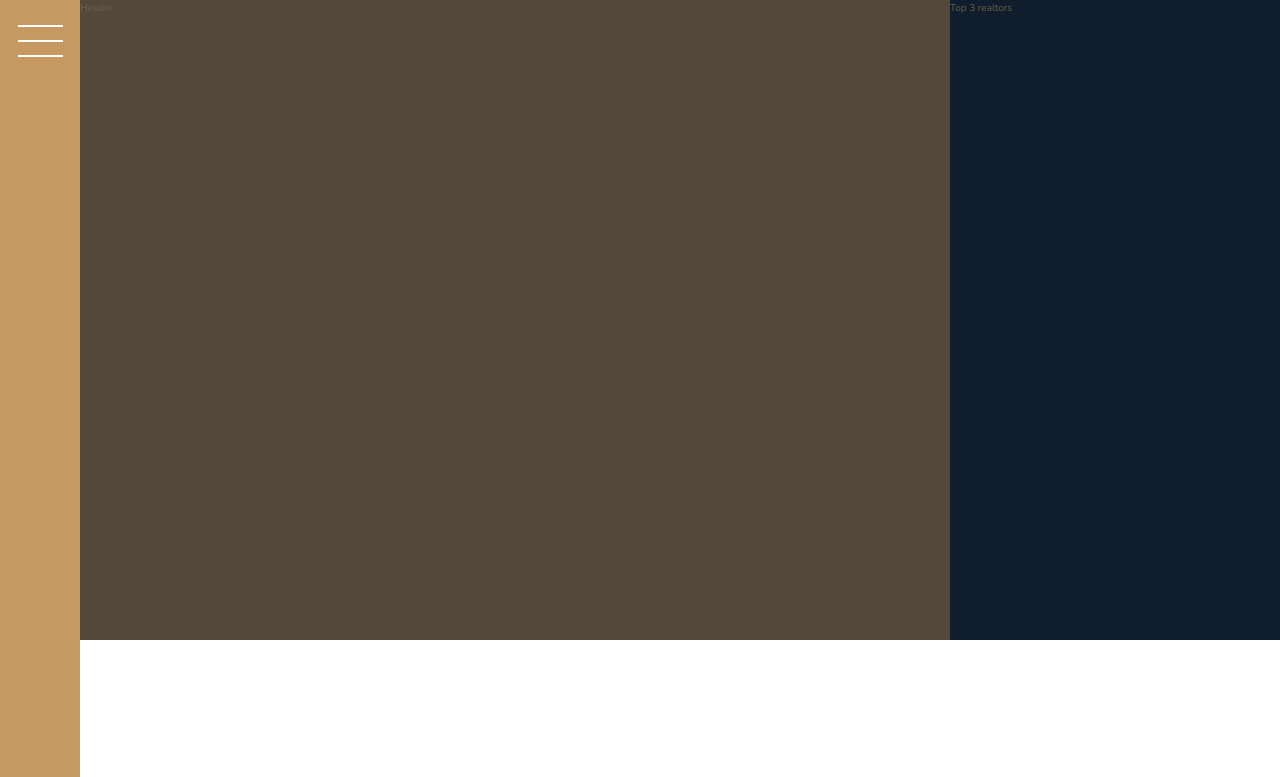
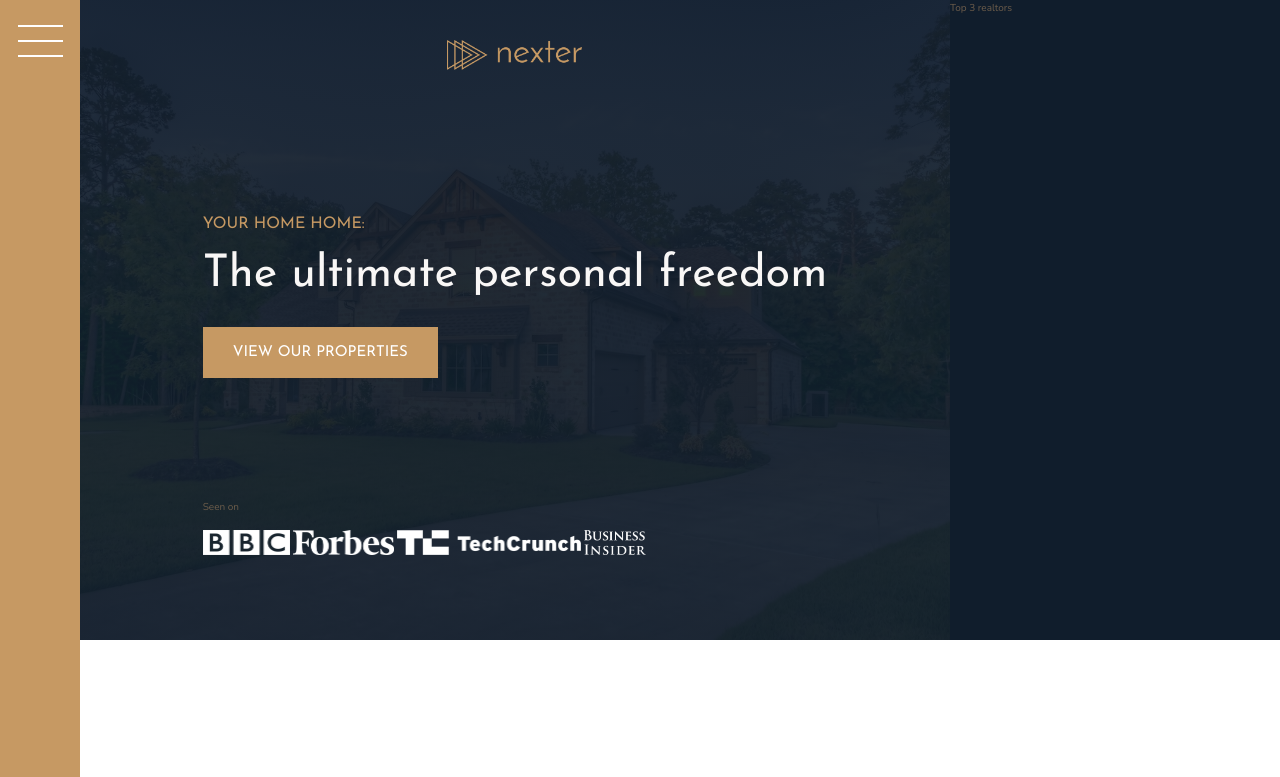
Before and after one commit to Jawid-7ce/Advanced-CSS-and-SASS-Projects, a website: page Nexter project/index.html in a window 1280 px wide. Shown: the top 777 px of the page. Drawn offline with nearby package versions, Linux system fonts and the light colour scheme.

Commit message:
1st part of header has been built

```diff
--- a/Nexter project/index.html
+++ b/Nexter project/index.html
@@ -19,7 +19,19 @@
       <button class="nav-btn"></button>
     </div>
 
-    <header class="header">Header</header>
+    <header class="header">
+      <img src="img/logo.png" alt="" class="header__logo" />
+      <h3 class="heading-3">Your home home:</h3>
+      <h1 class="heading-1">The ultimate personal freedom</h1>
+      <button class="btn header__btn">View our properties</button>
+      <div class="header__seenon-text">Seen on</div>
+      <div class="header__seenon-logo">
+        <img src="img/logo-bbc.png" alt="Seen on logo 1" />
+        <img src="img/logo-forbes.png" alt="Seen on logo 2" />
+        <img src="img/logo-techcrunch.png" alt="Seen on logo 3" />
+        <img src="img/logo-bi.png" alt="Seen on logo 4" />
+      </div>
+    </header>
 
     <div class="realtors">Top 3 realtors</div>
 
--- a/Nexter project/sass/_header.scss
+++ b/Nexter project/sass/_header.scss
@@ -1,4 +1,38 @@
 .header {
-    background-color: $color-grey-dark-1;
-    grid-column: full-start / col-end 6;
+  background-color: $color-grey-dark-1;
+  grid-column: full-start / col-end 6;
+  background-image: linear-gradient(
+      rgba($color-secondary, 0.93),
+      rgba($color-secondary, 0.93)
+    ),
+    url(../img/hero.jpeg);
+  background-size: cover;
+  background-position: center;
+  padding: 8rem;
+  padding-top: 4rem;
+
+  display: grid;
+  grid-template-rows: 1fr min-content 6rem 1fr;
+  grid-template-columns: max-content;
+  grid-row-gap: 1.5rem;
+  justify-content: center;
+
+  &__logo {
+    height: 3rem;
+    justify-self: center;
+  }
+
+  &__btn {
+    align-self: flex-start;
+    justify-self: start;
+  }
+
+  &__seenon-text {
+  }
+
+  &__seenon-logo {
+    img {
+      height: 2.5rem;
+    }
+  }
 }
--- a/Nexter project/sass/_typography.scss
+++ b/Nexter project/sass/_typography.scss
@@ -5,6 +5,9 @@
 
 .heading-1 {
   @extend %heading;
+  font-size: 4.5rem;
+  color: $color-grey-light-1;
+  line-height: 1;
 }
 
 .heading-2 {
```
Also changed, not shown: Nexter project/css/style.css.
